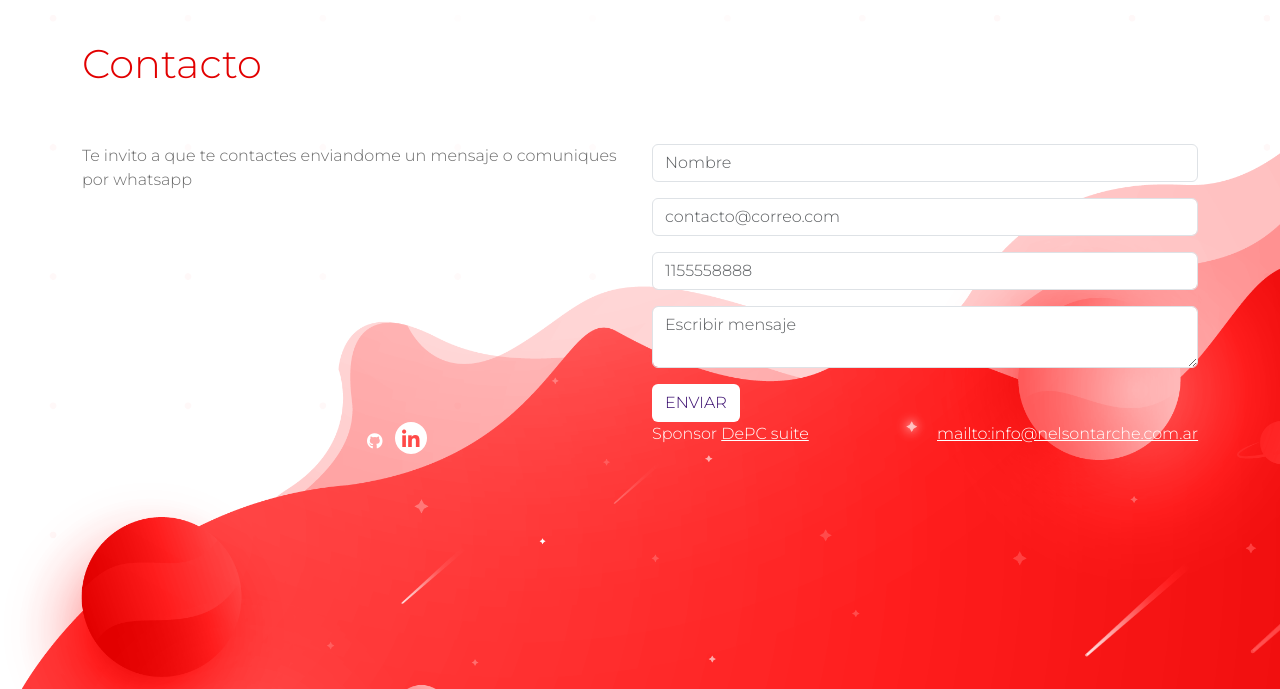
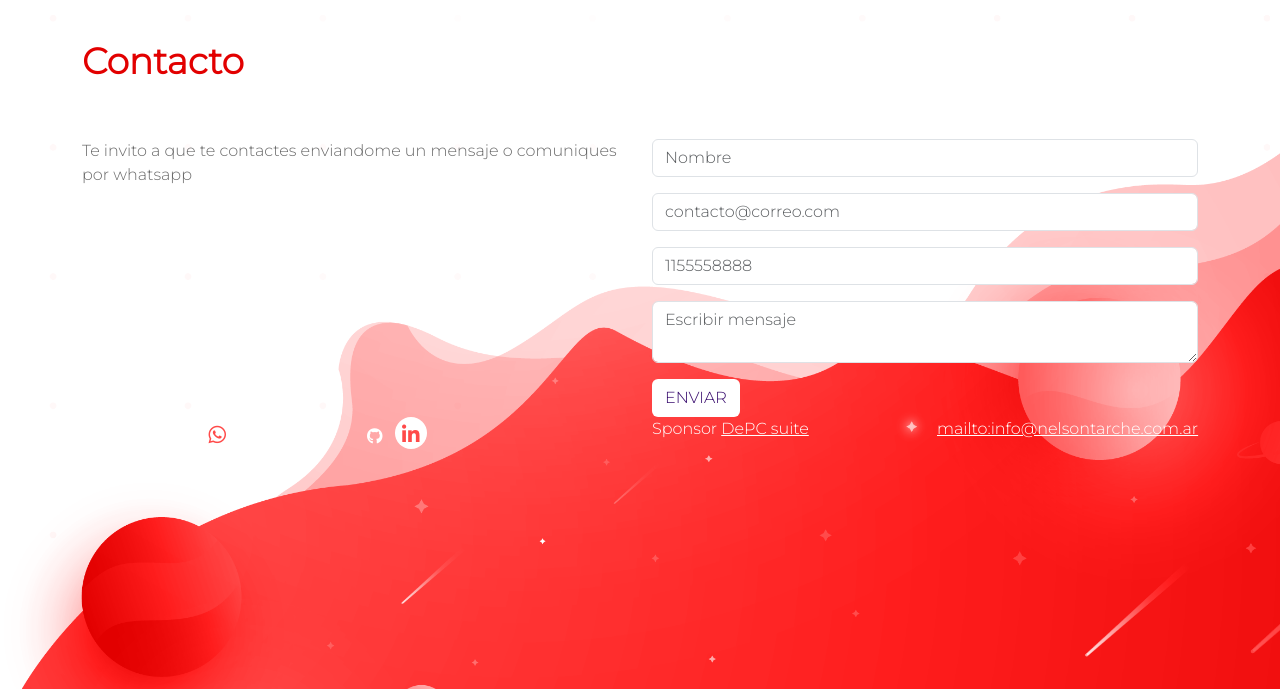
Before and after one commit to tinchk/portfolio, a PHP site: page /contacto.html in a window 1280 px wide. Shown: the part 56-745 px from the top of the page. Run offline with PHP 8.4, Linux system fonts and the light colour scheme.

Commit message:
salvando el 2º

```diff
--- a/contacto.html
+++ b/contacto.html
@@ -78,8 +78,8 @@
     <footer class="container">
         <div class="row">
             <div class="col-3">
-
-            </div>
+                <a href="https://api.whatsapp.com/send?phone=+541121766798">+541121766798</a><i class="fa-brands fa-whatsapp"></i>
+                        </div>
             <div class="col-3">
                 <a href="https://github.com"><i class="fa-brands fa-github"></i></a>
                 <a href="https://linkedin.com"><i class="fa-brands fa-linkedin-in"></i></a>
--- a/css/estilos.css
+++ b/css/estilos.css
@@ -6,8 +6,32 @@ body {
   background-image: url("../images/fondo-contacto.png");
   background-size: cover;
 }
+#inicio {
+          background-image: url("../images/cohete.svg");
+          background-size: 400px;
+          background-repeat: no-repeat;
+          background-position: 500px 108px;
+        }
+#proyectos{
+           background-image: url("../images/fondo-proyectos.png");
+           background-size: cover;
+}
+.clientes {
+            background-position-x: center;
+            margin-bottom: auto;
+            size: 100px;
+}
+
+
+
+#sobre-mi {
+
+}
+
 h1 {
   color: #e20000;
+  font-size: 36px;
+  font-weight: bold;
 }
 p{
   color: #6a6a6a;
@@ -37,3 +61,16 @@ footer .fa-linkedin-in {
   padding: 8px 0 0 0;
   margin: 0 8px;
  }
+
+ footer .fa-whatsapp{
+  color: #ff4a49;
+  background-color: white;
+  font-size: 20px;
+  border: 0;
+  height: 32px;
+  width: 32px;
+  text-align: center;
+  border-radius: 80px;
+  padding: 8px 0 0 0;
+  margin: 0 8px;
+ }
--- a/index.html
+++ b/index.html
@@ -40,7 +40,10 @@
             </nav>
         </nav>
     </header>
-    <main class="container"></main>
+    <main class="container">
+
+
+    </main>
     <footer class="container"></footer>
 
 </body>
--- a/sobre-mi.html
+++ b/sobre-mi.html
@@ -41,6 +41,9 @@
         </nav>
     </header>
     <main class="container"></main>
+         <div class="row">
+            <div class="col-4"></div>
+         </div>
     <footer class="container"></footer>
 
 </body>
```
Also changed, not shown: proyectos.html (+24 -1 lines).
